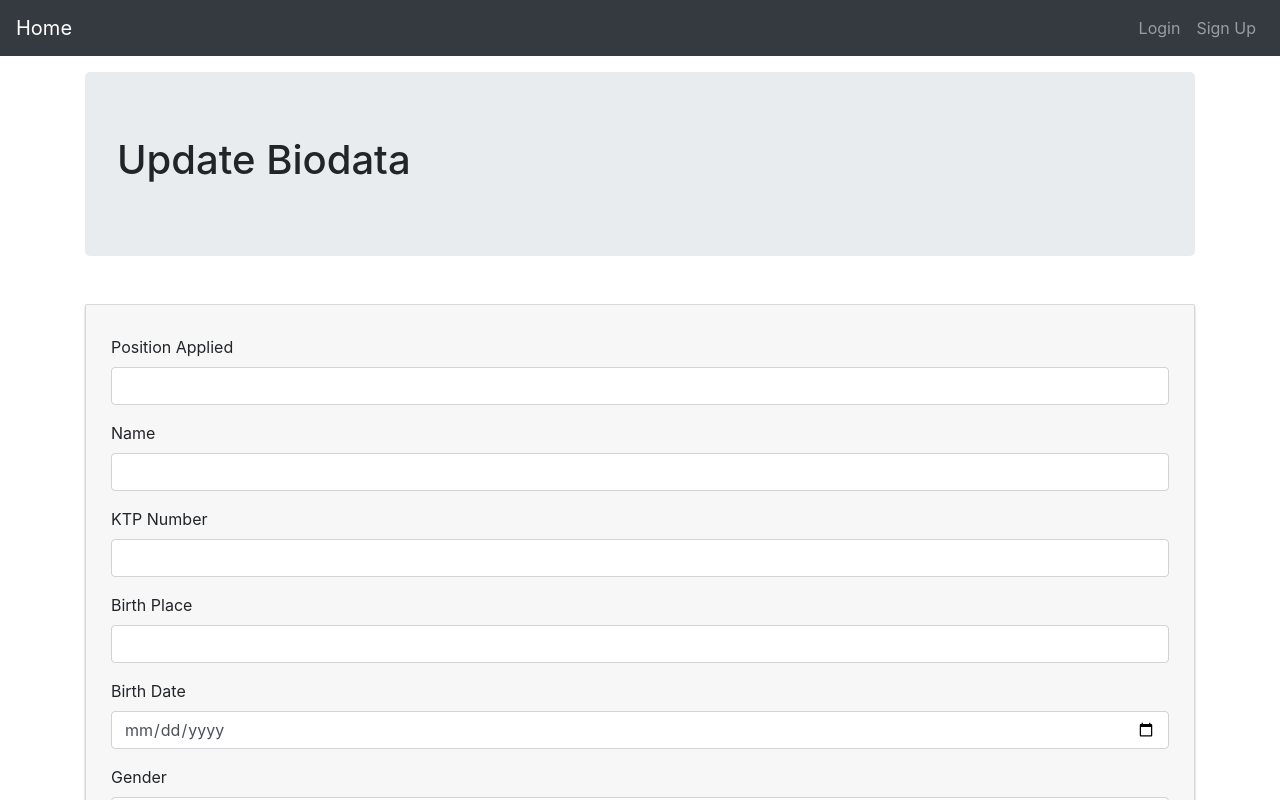
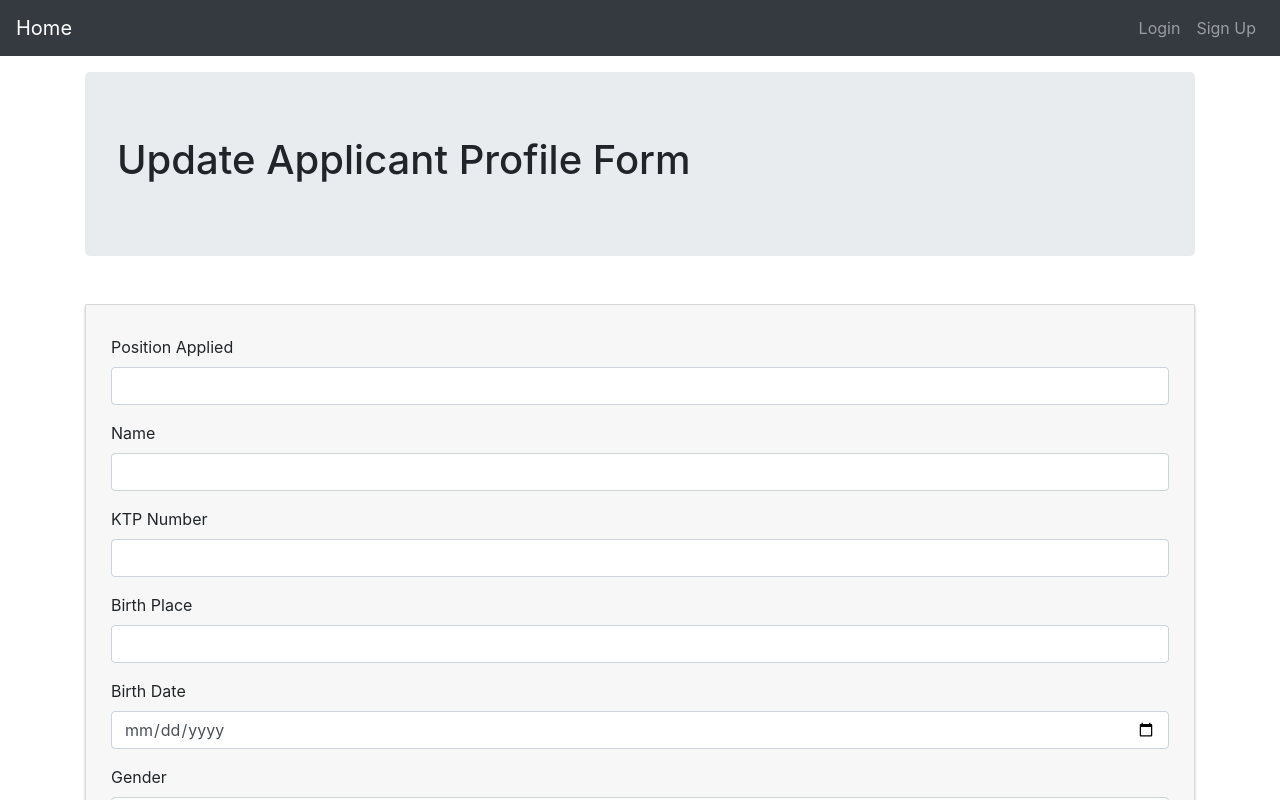
Before and after one commit to ichsanulamal/springboot-react-jwt, a React (Create React App) app in the folder react-jwt-auth-master/: page /candidates/1/update in a window 1280 px wide. Shown: the top 800 px of the page. Built offline with nearby package versions, Linux system fonts and the light colour scheme; no server answers.

Commit message:
refactor

```diff
--- a/react-jwt-auth-master/src/App.js
+++ b/react-jwt-auth-master/src/App.js
@@ -55,7 +55,7 @@ const App = () => {
           {isAdmin && (
             <li className="nav-item">
               <Link to="/candidates/search" className="nav-link">
-                Search
+                Job Search
               </Link>
             </li>
           )}
@@ -63,12 +63,12 @@ const App = () => {
             <>
               <li className="nav-item">
                 <Link to="/candidates" className="nav-link">
-                  Application List
+                  Applied Jobs
                 </Link>
               </li>
               <li className="nav-item">
                 <Link to="/candidates/add" className="nav-link">
-                  Add Biodata
+                  Apply
                 </Link>
               </li>
             </>
--- a/react-jwt-auth-master/src/components/candidate-add.component.js
+++ b/react-jwt-auth-master/src/components/candidate-add.component.js
@@ -114,17 +114,21 @@ const AddCandidate = () => {
   const handleSubmit = async (e) => {
     e.preventDefault();
     try {
-      console.log(candidate);
       await CandidateService.addCandidate(candidate);
-      navigate("/"); // Redirect to the home page or candidate list
+      // Show success message
+      alert("Candidate added successfully!");
+      // Redirect to the specific candidate page
+      navigate(`/candidates`);
     } catch (error) {
-      console.error("Error adding candidate", error);
+      console.error("Error adding candi date", error);
+      // Optionally, show an error message
+      alert("Error adding candidate. Please try again.");
     }
   };
 
   return (
     <>
-    <h1 className="mb-4">Add New Biodata</h1>
+    <h1 className="mb-4">Applicant Profile Form</h1>
     <div className="container mt-5 card">
       <form onSubmit={handleSubmit}>
         {/* Personal Information Fields */}
--- a/react-jwt-auth-master/src/components/candidate-detail.component.js
+++ b/react-jwt-auth-master/src/components/candidate-detail.component.js
@@ -29,8 +29,8 @@ const CandidateDetail = () => {
 
   return (
     <div className="container mt-5">
-        <h1 className="mb-4">Candidate Details</h1>
-        <Link to={`/candidates/${candidate.id}/update`}><p><strong>Update Biodata</strong></p></Link>
+        <h1 className="mb-4">Applicant Details</h1>
+        <Link to={`/candidates/${candidate.id}/update`}><p><strong>Update Applicant Information</strong></p></Link>
       <div className="card">
         <div className="card-body">
           <dl className="row">
--- a/react-jwt-auth-master/src/components/candidate-update.component.js
+++ b/react-jwt-auth-master/src/components/candidate-update.component.js
@@ -129,16 +129,22 @@ const UpdateCandidate = () => {
     console.log(candidate);
     try {
       await CandidateService.updateCandidate(candidate); // Update the candidate
-      navigate("/"); // Redirect to the home page or candidate list
+      // Show success message
+      alert("Candidate updated successfully!");
+      // Redirect to the specific candidate page
+      navigate(`/candidates/${candidate.id}`);
     } catch (error) {
       console.error("Error updating candidate", error);
+      // Optionally, show an error message
+      alert("Error updating candidate. Please try again.");
     }
   };
+
 
   return (
     <>
     <header className="jumbotron">
-        <h1>Update Biodata</h1>
+        <h1>Update Applicant Profile Form</h1>
       </header>
     <div className="container mt-5 card">
       <form onSubmit={handleSubmit}>
--- a/react-jwt-auth-master/src/components/candidate.component.js
+++ b/react-jwt-auth-master/src/components/candidate.component.js
@@ -25,7 +25,7 @@ const Candidate = () => {
 
   return (
     <>
-    <h1 className="mb-4">List</h1>
+    <h1 className="mb-4">Applied Jobs</h1>
     <div className="container mt-5 card">
 
       {loading ? (
```
